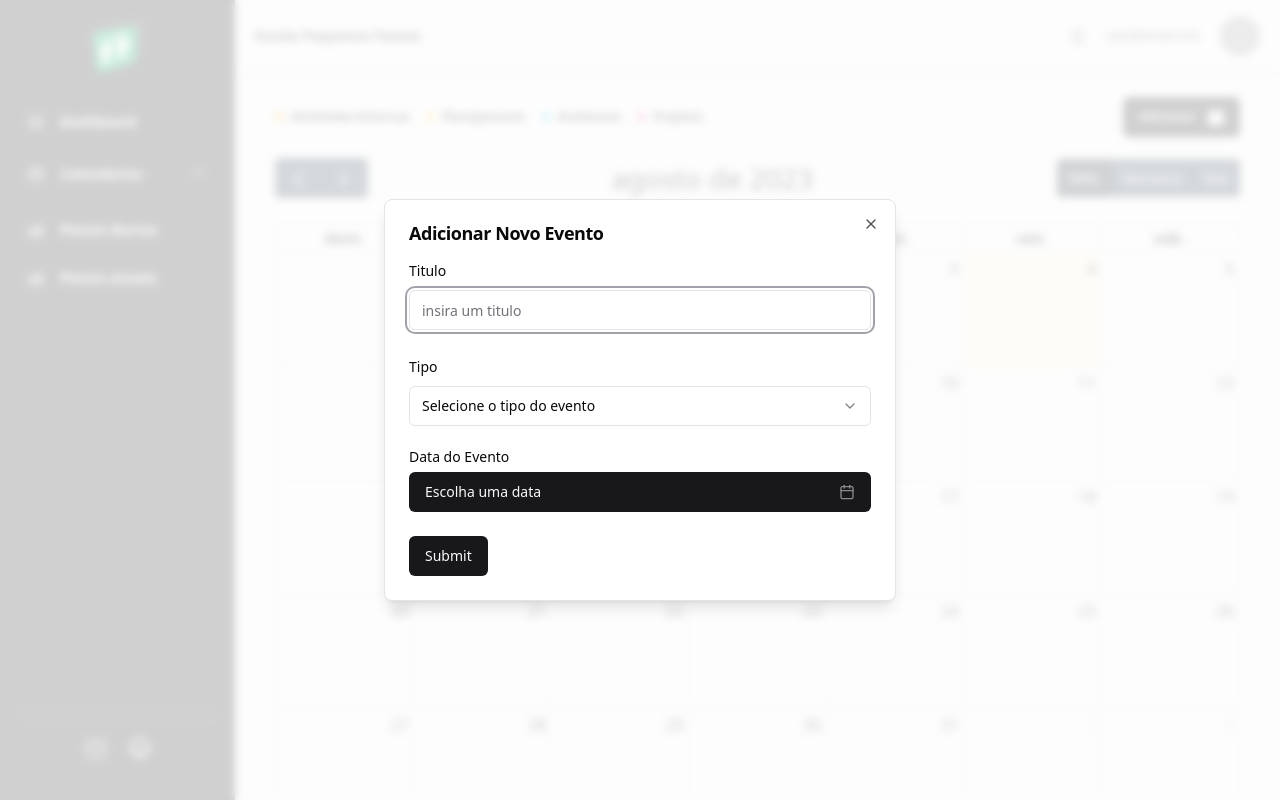
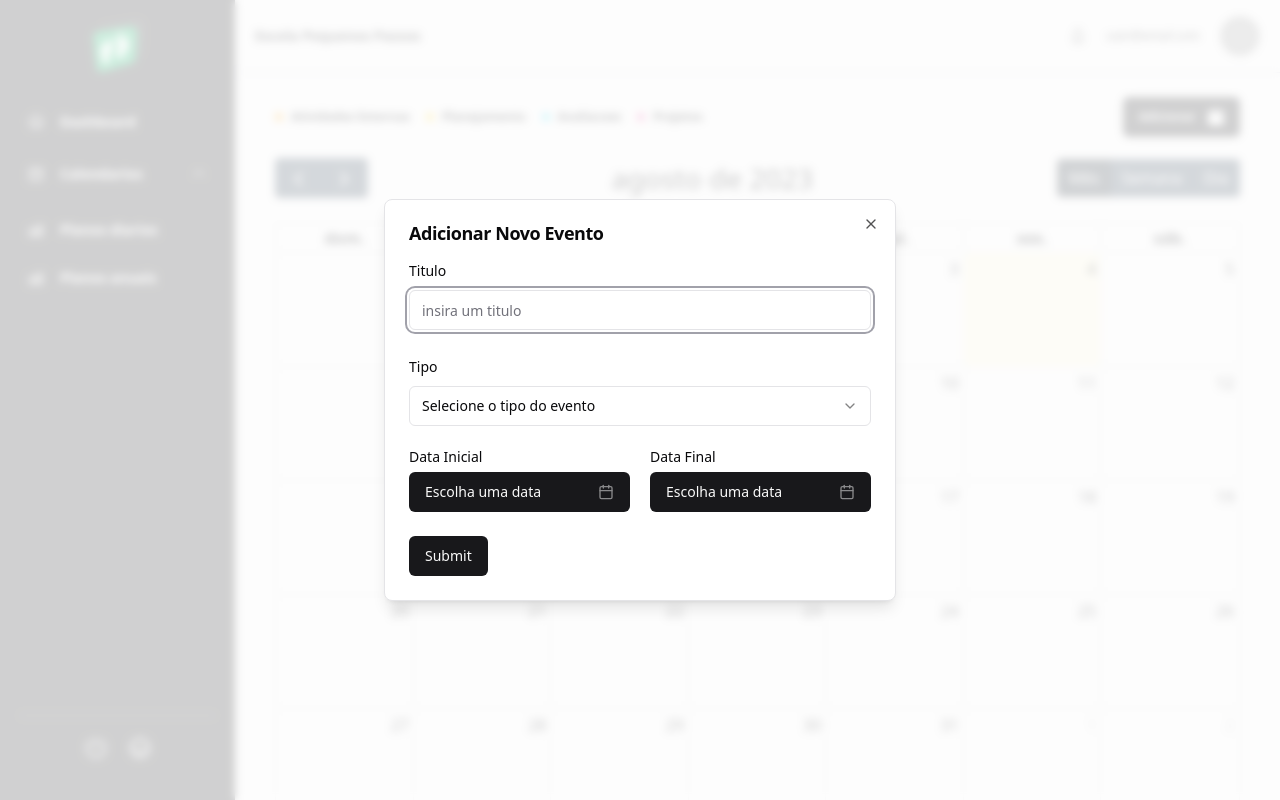
Before and after one commit to escolas-pequenos-passos/mvp-escola-pequenos-passos, a Next.js app: page /calendar in a window 1280 px wide. Both pictures are taken after a click on the button "Adicionar". Built offline with nearby package versions, Linux system fonts and the light colour scheme; grey boxes are pictures that could not be loaded.

Commit message:
add start and end date to event

```diff
--- a/src/app/calendar/page.tsx
+++ b/src/app/calendar/page.tsx
@@ -32,7 +32,8 @@ export default function Global() {
       {
         id: v4(),
         title: data.title,
-        date: data.date,
+        start: data.start,
+        end: data.end,
         color: value ? value.color : undefined,
       },
     ]);
--- a/src/components/Calendar/index.tsx
+++ b/src/components/Calendar/index.tsx
@@ -1,6 +1,5 @@
 import FullCalendar from "@fullcalendar/react";
 import dayGridPlugin from "@fullcalendar/daygrid";
-
 import ptBrLocale from "@fullcalendar/core/locales/pt-br";
 
 import { CalendarEvent } from "@/dtos/calendarEvent";
--- a/src/components/EventForm/index.tsx
+++ b/src/components/EventForm/index.tsx
@@ -1,6 +1,7 @@
 import { useForm } from "react-hook-form";
 import { zodResolver } from "@hookform/resolvers/zod";
 import { CalendarIcon } from "lucide-react";
+import { toDate } from "date-fns";
 
 import {
   Popover,
@@ -40,15 +41,21 @@ export function EventForm({ onSubmit }: Props) {
     resolver: zodResolver(formSchema),
     defaultValues: {
       title: "",
-      date: undefined,
+      start: undefined,
+      end: undefined,
       type: undefined,
     },
   });
 
   function handleSendData(data: FormDataDTO) {
+    const start = formatDate(data.start);
+    const end = data.end ? formatDate(data.end) : undefined;
+
     const payload = {
-      ...data,
-      date: formatDate(data.date),
+      type: data.type,
+      title: data.title,
+      start: start,
+      end: end,
     };
     onSubmit(payload);
     form.reset();
@@ -106,13 +113,15 @@ export function EventForm({ onSubmit }: Props) {
             </FormItem>
           )}
         />
+
+        <div className="flex items-center gap-5">
           <FormField
             control={form.control}
-          name="date"
+            name="start"
             render={({ field }) => {
               return (
-              <FormItem className="flex flex-col">
-                <FormLabel>Data do Evento</FormLabel>
+                <FormItem className="flex flex-col flex-1">
+                  <FormLabel>Data Inicial</FormLabel>
                   <Popover>
                     <PopoverTrigger asChild>
                       <FormControl>
@@ -139,6 +148,41 @@ export function EventForm({ onSubmit }: Props) {
               );
             }}
           />
+
+          <FormField
+            control={form.control}
+            name="end"
+            render={({ field }) => {
+              return (
+                <FormItem className="flex flex-col flex-1">
+                  <FormLabel>Data Final</FormLabel>
+                  <Popover>
+                    <PopoverTrigger asChild>
+                      <FormControl>
+                        <Button>
+                          {field.value ? (
+                            <span>{formatDate(field.value)}</span>
+                          ) : (
+                            <span>Escolha uma data</span>
+                          )}
+                          <CalendarIcon className="ml-auto h-4 w-4 opacity-50" />
+                        </Button>
+                      </FormControl>
+                    </PopoverTrigger>
+                    <PopoverContent className="w-auto p-0" align="start">
+                      <Calendar
+                        mode="single"
+                        selected={field.value}
+                        onSelect={field.onChange}
+                        initialFocus
+                      />
+                    </PopoverContent>
+                  </Popover>
+                </FormItem>
+              );
+            }}
+          />
+        </div>
         <Button type="submit">Submit</Button>
       </form>
     </Form>
--- a/src/components/EventForm/schema/formSchema.ts
+++ b/src/components/EventForm/schema/formSchema.ts
@@ -7,7 +7,12 @@ export const formSchema = z.object({
     message: "Insira um titulo",
   }),
   type: z.nativeEnum(EventName),
-  date: z.date({
-    required_error: "Selecione uma data",
+  start: z.date({
+    required_error: "Selecione a data inicial",
   }),
+  startTime: z.string().optional(),
+  end: z.date({
+    required_error: "Selecione a data inicial",
+  }).optional(),
+  endTime: z.string().optional()
 });
```
Lines whose indentation alone changed are shown as unchanged.
